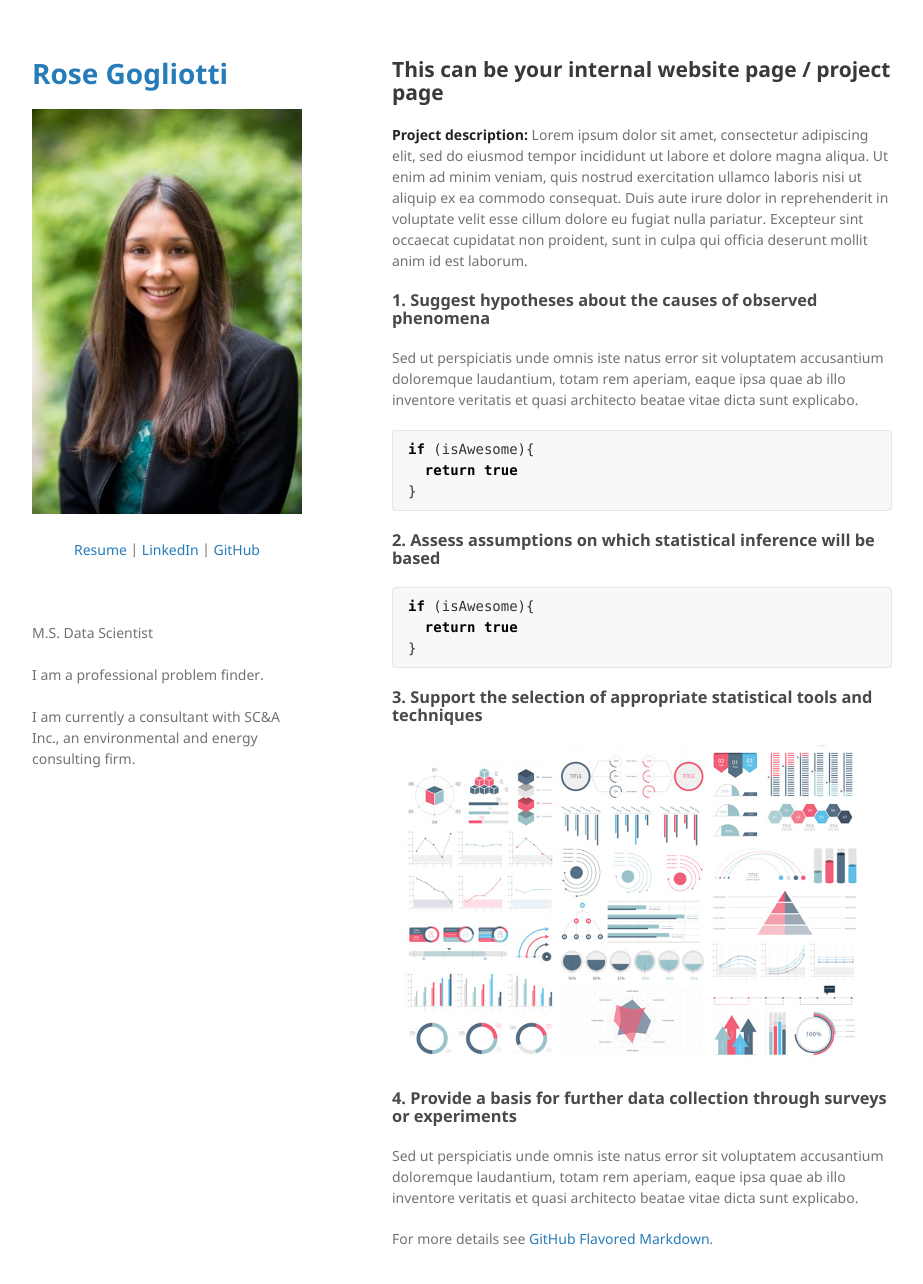
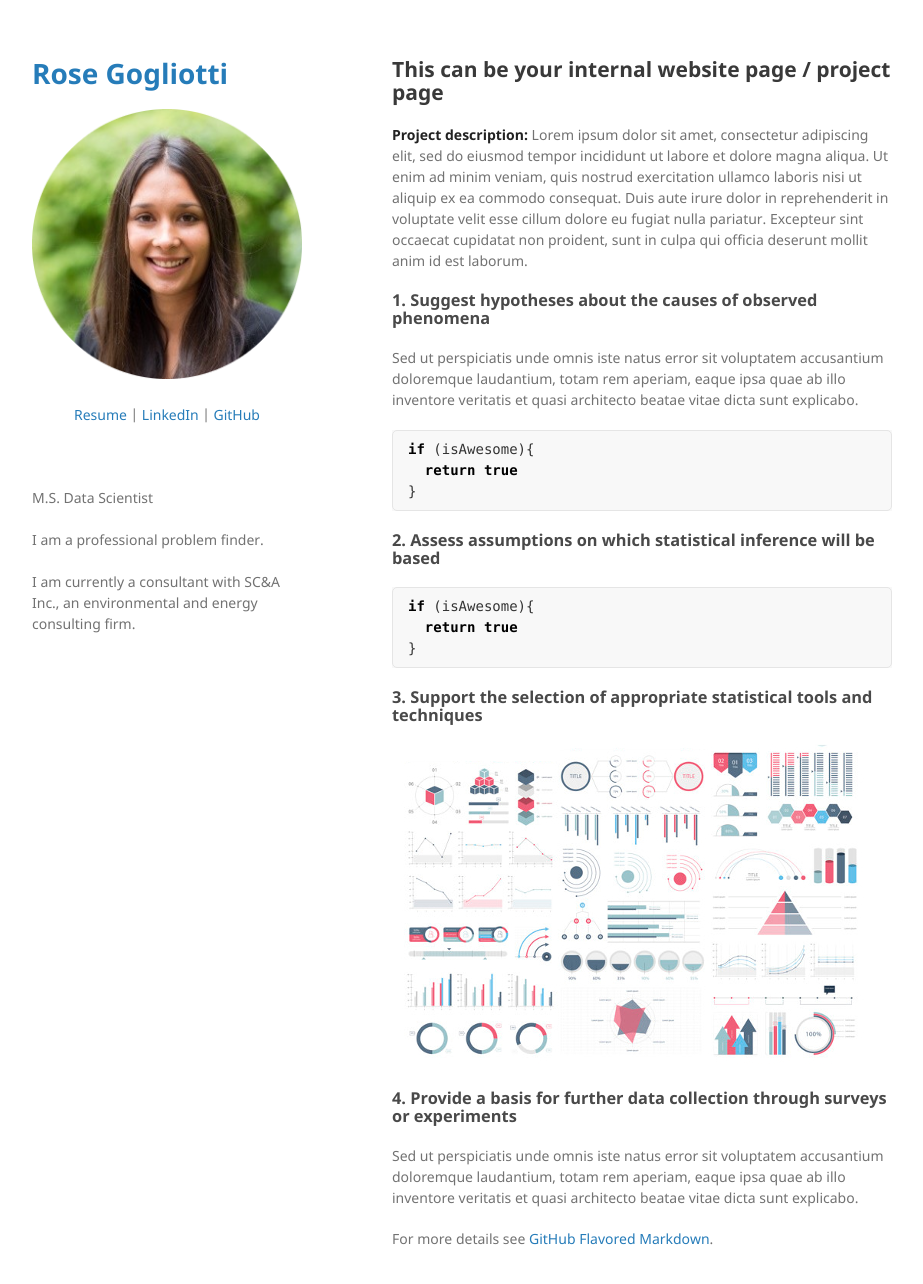
Before and after one commit to rgogliotti/rgogliotti.github.io, a Jekyll site: the page built from sample_page.md, in a window 1280 px wide and 1319 px high. Shown: the top 1284 px of the window, without its empty margins (178-1101 px from the left). Built offline with Jekyll 4.4.1, drawn with Linux system fonts in a browser that asks for light colours; our own code applies the rules of GitHub Pages for plain Markdown files.

Commit message:
Update _config.yml

```diff
--- a/_config.yml
+++ b/_config.yml
@@ -1,5 +1,5 @@
 title: Rose Gogliotti # your name (or website title) here
-logo: "/images/headshot.png" # your photo (or logo) here
+logo: "/images/headshot-modified.png" # your photo (or logo) here
 description: > # your text below (remove <br> elements if you don't need line breaks)
   <p align="center">
   <a href="pdf/resume.pdf">Resume</a> |
```
